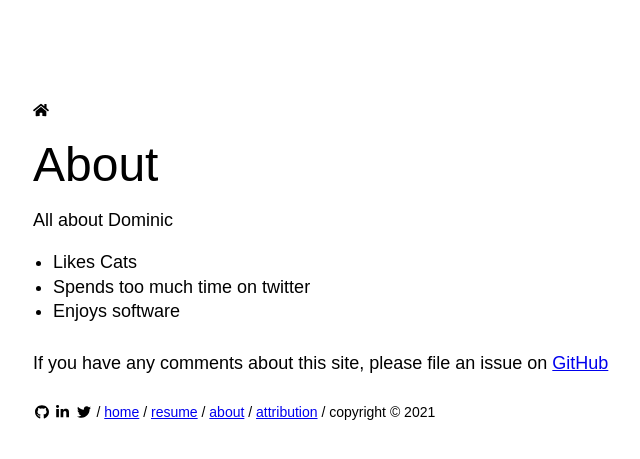
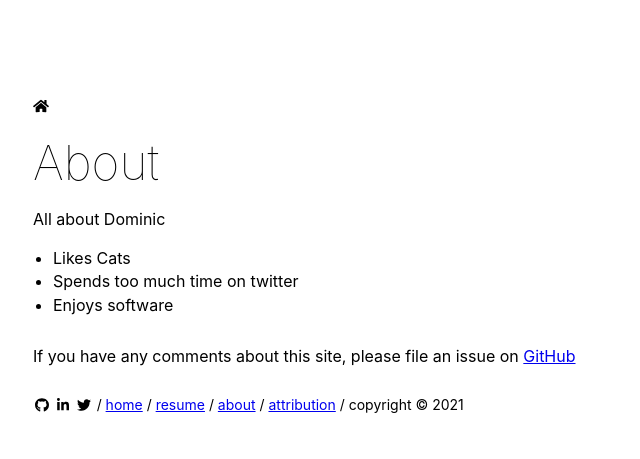
Before and after one commit to grork/personal-blog, a Jekyll site: the page built from about.md, in a window 1280 px wide. Shown: the top 459 px of the page, without its empty margins (223-863 px from the left). Built offline with Jekyll 4.4.1, drawn with Linux system fonts in a browser that asks for light colours.

Commit message:
Adjusts font + line height
Changed the font selection to have a more specific fallback, while also
adjusting the line height to be more pleasing

```diff
--- a/css/styles.scss
+++ b/css/styles.scss
@@ -57,7 +57,7 @@ $main-width: 512px;
 
 /* Main Content */
 body {
-    font-family: sans-serif;
+    font-family: apple-system, BlinkMacSystemFont, "Segoe UI", Helvetica, Arial, sans-serif, "Apple Color Emoji", "Segoe UI Emoji";
     padding-bottom: 48px;
 
     > *:not(.post-container),
@@ -182,7 +182,7 @@ summary {
 }
 
 article {
-    font-size: 18px;
+    font-size: 16px;
     padding-bottom: 28px;
 }
 
@@ -294,7 +294,7 @@ a.post-title {
 }
 
 .post-excerpt {
-    line-height: 165%;
+    line-height: 145%;
 
     summary {
         margin-bottom: 3px;
@@ -302,7 +302,7 @@ a.post-title {
 }
 
 .post-container {
-    line-height: 135%;
+    line-height: 145%;
 
     h1, h2, h3, h4, h5, h6 {
         line-height: initial;
```
